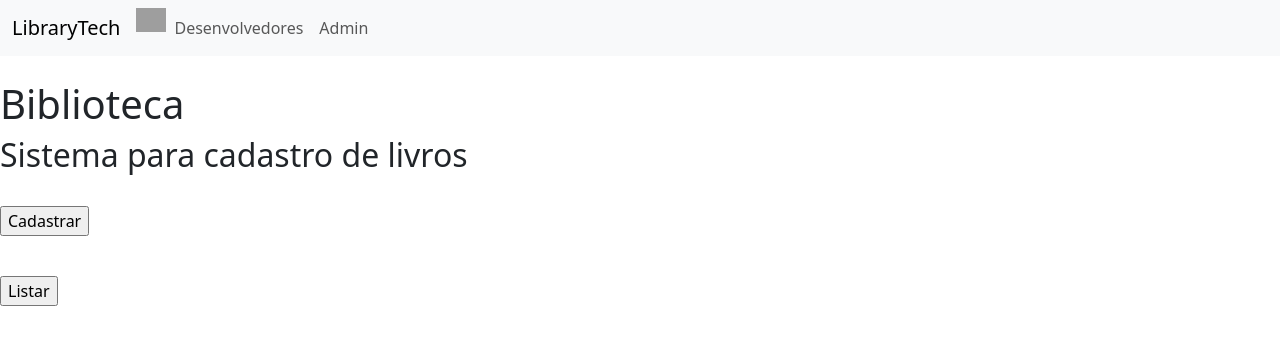
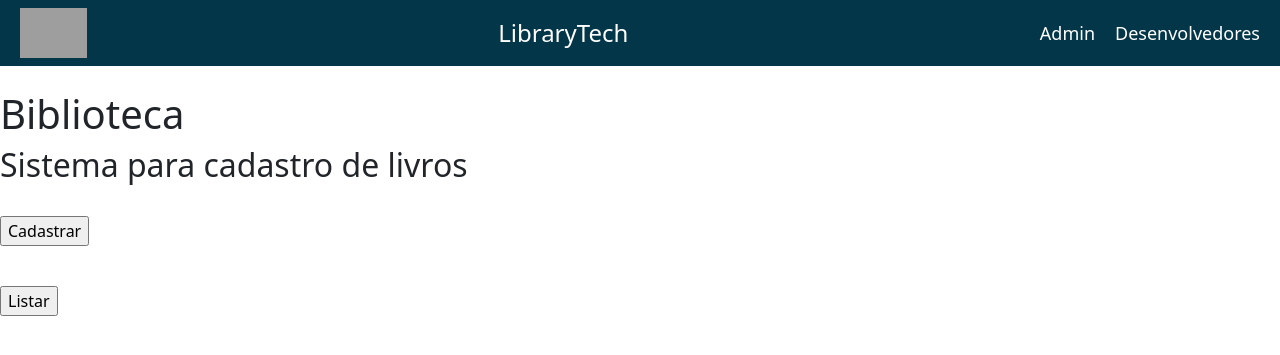
Before and after one commit to brunounky/DW3_Django_TDD, a Django app: page / in a window 1280 px wide. Shown: the top 355 px of the page. Run offline with Django 4.2, Linux system fonts and the light colour scheme; grey boxes are pictures that could not be loaded.

Commit message:
Att
Retirei o css que nao funcionava e criei outro no lugar. Preciso corrigir a pasta de referencia depois

```diff
--- a/biblioteca/core/static/css/style.css
+++ b/biblioteca/core/static/css/style.css
@@ -1,57 +1,62 @@
-
 body {
-            background-color: #f0f0f0;
+    margin: 0;
     font-family: Arial, sans-serif;
 }
 
-        .container {
-            max-width: 500px;
-            margin: 0 auto;
-            padding: 20px;
-            background-color: #fff;
-            border: 1px solid #ccc;
-            border-radius: 5px;
-            box-shadow: 0 0 10px rgba(0, 0, 0, 0.1);
+.navbar {
+    display: flex;
+    justify-content: space-between;
+    align-items: center;
+    padding: 10px 20px;
+    background-color: #033649;
+    color: white;
 }
 
-        .form-title {
-            text-align: center;
+.navbar-left, .navbar-center, .navbar-right {
+    display: flex;
+    align-items: center;
 }
 
-        .form-field {
-            display: flex;
-            flex-direction: column;
-            margin-bottom: 15px;
+.logo {
+    height: 50px;
+    width: auto;
+    margin-left: 20px; /* Espaço entre a borda e a logo */
 }
 
-        .form-field label {
-            font-weight: bold;
+.site-name {
+    color: white;
+    text-decoration: none;
+    font-size: 24px;
 }
 
-        .form-field input[type="text"] {
-            padding: 10px;
-            border: 1px solid #ccc;
-            border-radius: 5px;
+.navbar-center {
+    flex-grow: 1;
+    display: flex;
+    justify-content: center;
 }
 
-        .form-submit {
-            text-align: center;
+.navbar-right a {
+    color: white;
+    text-decoration: none;
+    font-size: 18px;
+    margin-right: 20px; /* Espaço entre a borda e o link */
 }
 
-        .form-submit input[type="submit"] {
-            background-color: #007BFF;
-            color: #fff;
-            padding: 10px 20px;
-            border: none;
-            border-radius: 5px;
-            cursor: pointer;
+.navbar-right a:hover {
+    text-decoration: underline;
 }
 
-        .form-submit input[type="submit"]:hover {
-            background-color: #0056b3;
+@media (max-width: 768px) {
+    .navbar {
+        flex-direction: column;
+        align-items: flex-start;
     }
 
-        .back-button {
-            text-align: center;
-            margin-top: 20px;
+    .navbar-left, .navbar-center, .navbar-right {
+        margin: 10px 0;
     }
+
+    .navbar-center {
+        justify-content: flex-start;
+    }
+}
--- a/biblioteca/core/templates/atualizar.html
+++ b/biblioteca/core/templates/atualizar.html
@@ -4,7 +4,7 @@
         <meta charset="utf-8">
         <meta http-equiv="X-UA-Compatible" content="IE=edge">
         <meta name="viewport" content="width=device-width, initial-scale=1, shrink-to-fit=no">
-        <meta name="author" content="Orlando Saraiva do Nascimento Júnior">
+        <meta name="author" content="Bruno e Giovanny">
         <link rel="stylesheet" href="{% static '/css/style.css' %}">
         <link href="https://cdn.jsdelivr.net/npm/bootstrap@5.3.3/dist/css/bootstrap.min.css" rel="stylesheet" integrity="sha384-QWTKZyjpPEjISv5WaRU9OFeRpok6YctnYmDr5pNlyT2bRjXh0JMhjY6hW+ALEwIH" crossorigin="anonymous">
         <script src="https://cdn.jsdelivr.net/npm/bootstrap@5.3.3/dist/js/bootstrap.bundle.min.js" integrity="sha384-YvpcrYf0tY3lHB60NNkmXc5s9fDVZLESaAA55NDzOxhy9GkcIdslK1eN7N6jIeHz" crossorigin="anonymous"></script>
--- a/biblioteca/core/templates/cadastro.html
+++ b/biblioteca/core/templates/cadastro.html
@@ -4,7 +4,7 @@
         <meta charset="utf-8">
         <meta http-equiv="X-UA-Compatible" content="IE=edge">
         <meta name="viewport" content="width=device-width, initial-scale=1, shrink-to-fit=no">
-        <meta name="author" content="Orlando Saraiva do Nascimento Júnior">
+        <meta name="author" content="Bruno e Giovanny">
         <link rel="stylesheet" href="{% static '/css/style.css' %}">
         <link href="https://cdn.jsdelivr.net/npm/bootstrap@5.3.3/dist/css/bootstrap.min.css" rel="stylesheet" integrity="sha384-QWTKZyjpPEjISv5WaRU9OFeRpok6YctnYmDr5pNlyT2bRjXh0JMhjY6hW+ALEwIH" crossorigin="anonymous">
         <script src="https://cdn.jsdelivr.net/npm/bootstrap@5.3.3/dist/js/bootstrap.bundle.min.js" integrity="sha384-YvpcrYf0tY3lHB60NNkmXc5s9fDVZLESaAA55NDzOxhy9GkcIdslK1eN7N6jIeHz" crossorigin="anonymous"></script>
--- a/biblioteca/core/templates/detalhes.html
+++ b/biblioteca/core/templates/detalhes.html
@@ -4,7 +4,7 @@
         <meta charset="utf-8">
         <meta http-equiv="X-UA-Compatible" content="IE-edge">
         <meta name="viewport" content="width=device-width, initial-scale=1, shrink-to-fit=no">
-        <meta name="author" content="Orlando Saraiva do Nascimento Júnior">
+        <meta name="author" content="Bruno e Giovanny">
         <link rel="stylesheet" href="{% static '/css/style.css' %}">
         <link href="https://cdn.jsdelivr.net/npm/bootstrap@5.3.3/dist/css/bootstrap.min.css" rel="stylesheet" integrity="sha384-QWTKZyjpPEjISv5WaRU9OFeRpok6YctnYmDr5pNlyT2bRjXh0JMhjY6hW+ALEwIH" crossorigin="anonymous">
         <script src="https://cdn.jsdelivr.net/npm/bootstrap@5.3.3/dist/js/bootstrap.bundle.min.js" integrity="sha384-YvpcrYf0tY3lHB60NNkmXc5s9fDVZLESaAA55NDzOxhy9GkcIdslK1eN7N6jIeHz" crossorigin="anonymous"></script>
--- a/biblioteca/core/templates/index.html
+++ b/biblioteca/core/templates/index.html
@@ -4,35 +4,26 @@
         <meta charset="utf-8">
         <meta http-equiv="X-UA-Compatible" content="IE=edge">
         <meta name="viewport" content="width=device-width, initial-scale=1, shrink-to-fit=no">
-        <meta name="author" content="Orlando Saraiva do Nascimento Júnior">
-        <link rel="stylesheet" href="{% static '/css/style.css' %}">
+        <link rel="stylesheet" href="static/css/style.css">
         <link href="https://cdn.jsdelivr.net/npm/bootstrap@5.3.3/dist/css/bootstrap.min.css" rel="stylesheet" integrity="sha384-QWTKZyjpPEjISv5WaRU9OFeRpok6YctnYmDr5pNlyT2bRjXh0JMhjY6hW+ALEwIH" crossorigin="anonymous">
         <script src="https://cdn.jsdelivr.net/npm/bootstrap@5.3.3/dist/js/bootstrap.bundle.min.js" integrity="sha384-YvpcrYf0tY3lHB60NNkmXc5s9fDVZLESaAA55NDzOxhy9GkcIdslK1eN7N6jIeHz" crossorigin="anonymous"></script>
-        <title>Biblioteca</title>
+        <title>Library Tech</title>
     </head>
     <body>
-
-
-        <nav class="navbar navbar-expand-lg bg-body-tertiary">
-            <div class="container-fluid">
-              <a class="navbar-brand" href="#">LibraryTech</a>
-              <button class="navbar-toggler" type="button" data-bs-toggle="collapse" data-bs-target="#navbarNav" aria-controls="navbarNav" aria-expanded="false" aria-label="Toggle navigation">
-                <span class="navbar-toggler-icon"></span>
-              </button>
-              <div class="collapse navbar-collapse" id="navbarNav">
-                <ul class="navbar-nav">
-                  <img src="/docs/5.3/assets/brand/bootstrap-logo.svg" alt="LibraryTech" width="30" height="24">
-                  <li class="nav-item">
-                    <a class="nav-link" href="#">Desenvolvedores</a>
-                  </li>
-                  <li class="nav-item">
-                    <a class="nav-link" href="#">Admin</a>
-                  </li>
-
-                </ul>
-              </div>
+        <nav class="navbar">
+            <div class="navbar-left">
+                <img src="logo.png" alt="Logo" class="logo">
             </div>
-          </nav>
+            <div class="navbar-center">
+                <a href="http://127.0.0.1:8000/" class="site-name">LibraryTech</a>
+            </div>
+            <div class="navbar-right">
+                <a href="sobre-nos.html">Admin</a>
+            </div>
+            <div class="navbar-right">
+                <a href="sobre-nos.html">Desenvolvedores</a>
+            </div>
+        </nav>
         <br>
             <h1> Biblioteca </h1>
             <h2> Sistema para cadastro de livros </h2>
--- a/biblioteca/core/templates/listar.html
+++ b/biblioteca/core/templates/listar.html
@@ -4,7 +4,7 @@
         <meta charset="utf-8">
         <meta http-equiv="X-UA-Compatible" content="IE=edge">
         <meta name="viewport" content="width=device-width, initial-scale=1, shrink-to-fit=no">
-        <meta name="author" content="Orlando Saraiva do Nascimento Júnior">
+        <meta name="author" content="Bruno e Giovanny">
         <link rel="stylesheet" href="{% static '/css/style.css' %}">
         <link href="https://cdn.jsdelivr.net/npm/bootstrap@5.3.3/dist/css/bootstrap.min.css" rel="stylesheet" integrity="sha384-QWTKZyjpPEjISv5WaRU9OFeRpok6YctnYmDr5pNlyT2bRjXh0JMhjY6hW+ALEwIH" crossorigin="anonymous">
         <script src="https://cdn.jsdelivr.net/npm/bootstrap@5.3.3/dist/js/bootstrap.bundle.min.js" integrity="sha384-YvpcrYf0tY3lHB60NNkmXc5s9fDVZLESaAA55NDzOxhy9GkcIdslK1eN7N6jIeHz" crossorigin="anonymous"></script>
```
Also changed, not shown: biblioteca/core/templates/static/css/style.css (added, +8 -0 lines), css/style.css (added). Lines whose indentation alone changed are shown as unchanged.
